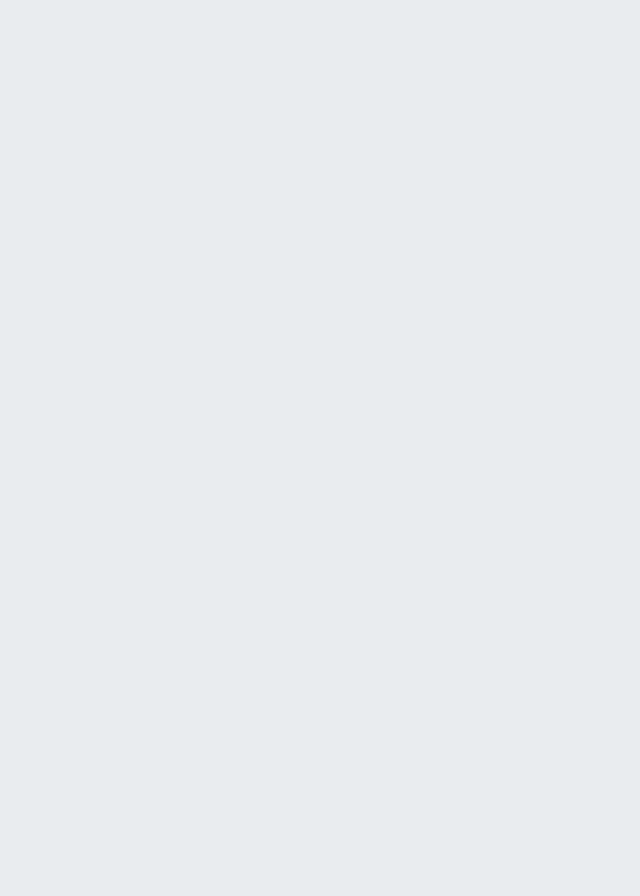
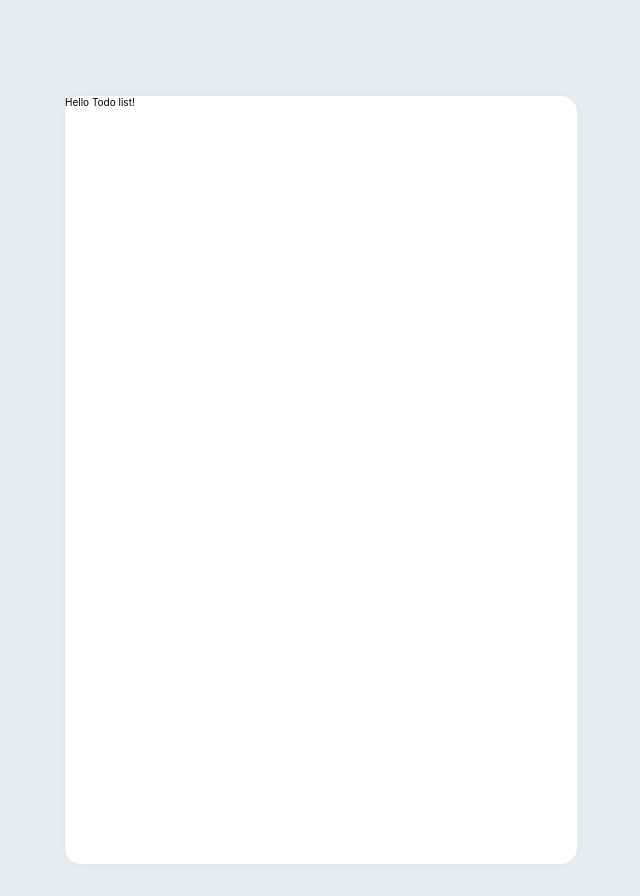
Before and after one commit to Keu-ni/todo-list, a React (Create React App) app: page / in a window 1280 px wide. Shown: the whole page, without its empty margins (319-959 px from the left). Before the commit the page ends 800 px from the top, so only its background shows below. Built offline with nearby package versions, Linux system fonts and the light colour scheme.

Commit message:
add TodoTemplate

```diff
--- a/src/App.js
+++ b/src/App.js
@@ -1,10 +1,12 @@
 import React from 'react';
 import { GlobalStyle } from './style';
+import { TodoTemplate } from './components';
 
 function App() {
   return (
     <>
       <GlobalStyle />
+      <TodoTemplate>Hello Todo list!</TodoTemplate>
     </>
   );
 }
--- /dev/null
+++ b/src/components/TodoTemplate.js
@@ -0,0 +1,22 @@
+import React from 'react';
+import styled from 'styled-components';
+
+const TodoTemplateBlock = styled.div`
+    position: relative;
+    display: flex;
+    flex-direction: column;
+    width: 51.2rem;
+    height: 76.8rem;
+    background-color: #fff;
+    border-radius: 16px;
+    box-shadow: 0 0 .8rem 0 rgba(0, 0, 0, 0.04);
+    margin: 0 auto;
+    margin-top: 9.6rem;
+    margin-bottom: 3.2rem;
+`;
+
+function TodoTemplate({ children }) {
+    return <TodoTemplateBlock>{children}</TodoTemplateBlock>
+}
+
+export default TodoTemplate;
--- /dev/null
+++ b/src/components/index.js
@@ -0,0 +1 @@
+export { default as TodoTemplate } from './TodoTemplate';
--- a/src/style/globalStyle.js
+++ b/src/style/globalStyle.js
@@ -1,6 +1,10 @@
 import { createGlobalStyle } from 'styled-components';
 
 export const GlobalStyle = createGlobalStyle`
+    html {
+        font-size: 62.5%;
+    }
+
     body {
         background-color: #e9ecef;
         margin: 0;
```
